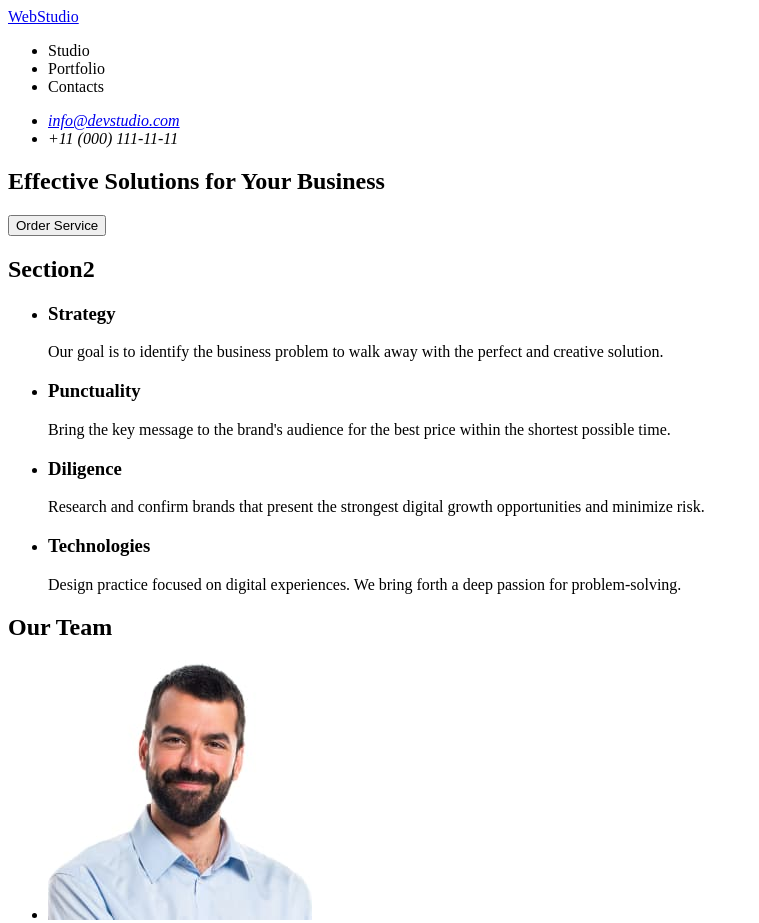
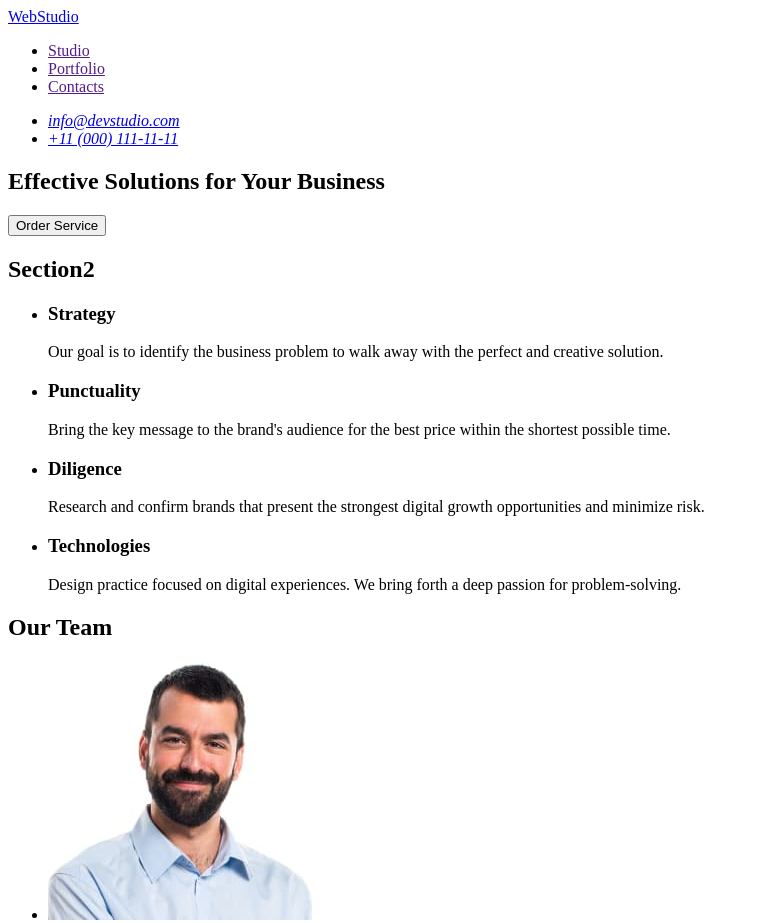
Before and after one commit to AnatoliiShcherbyna/goit-markup-hw-01, a plain HTML site: page index.html in a window 1280 px wide. Shown: the top 923 px of the page, without its empty margins (0-759 px from the left). Drawn offline with Linux system fonts and the light colour scheme.

Commit message:
modified

```diff
--- a/index.html
+++ b/index.html
@@ -12,16 +12,16 @@
       <nav>
         <a href="./index.html">WebStudio</a>
         <ul>
-          <li><a href=""></a>Studio</li>
-          <li><a href=""></a>Portfolio</li>
-          <li><a href=""></a>Contacts</li>
+          <li><a href="">Studio</a></li>
+          <li><a href="">Portfolio</a></li>
+          <li><a href="">Contacts</a></li>
         </ul>
       </nav>
 
       <address>
         <ul>
           <li><a href="mailto:info@devstudio.com">info@devstudio.com</a></li>
-          <li><a href="tel:+110001111111"></a>+11 (000) 111-11-11</li>
+          <li><a href="tel:+110001111111">+11 (000) 111-11-11</a></li>
         </ul>
       </address>
     </header>
```
